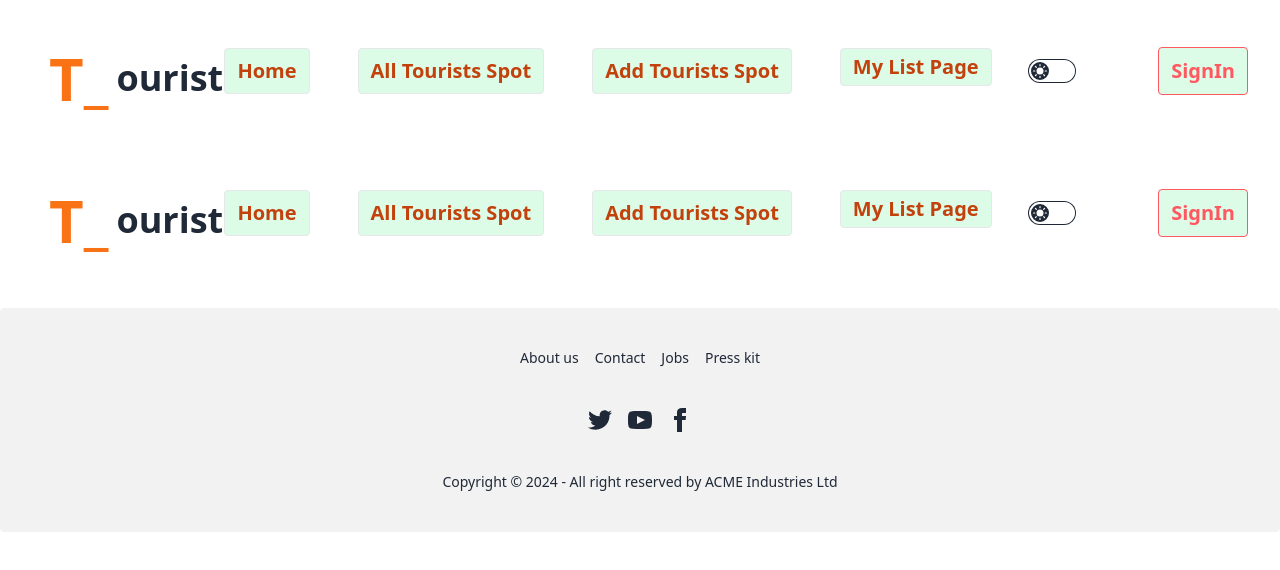
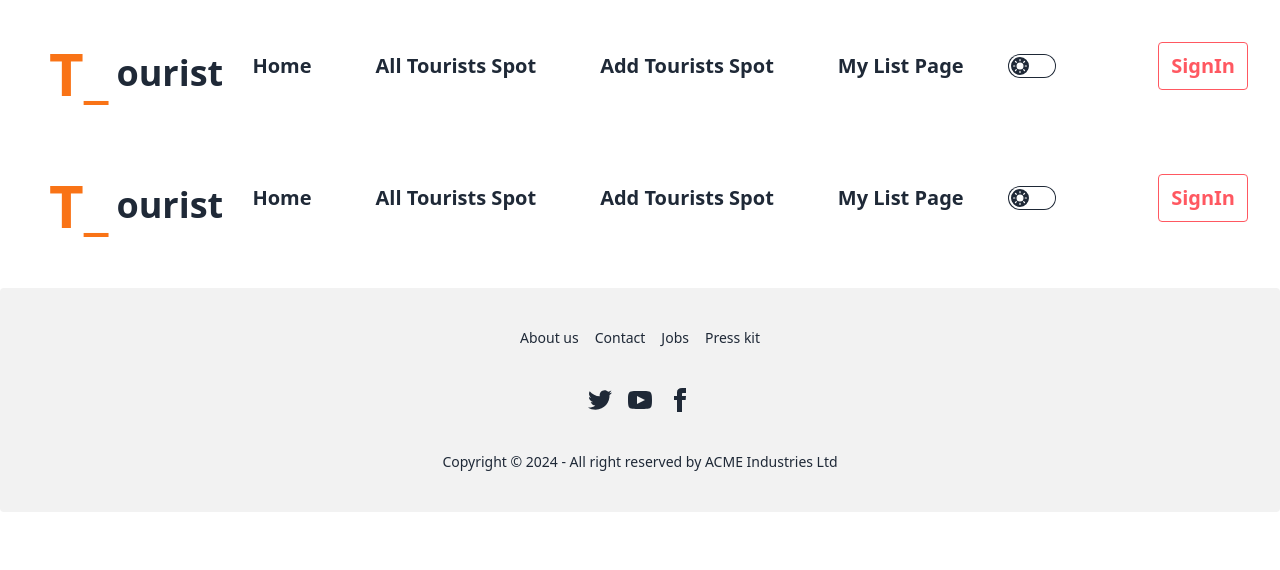
Before and after one commit to TauhidOSD/Tourism-client-public, a React (Vite) app: page /NavBer in a window 1280 px wide. Shown: the top 570 px of the page. Built offline with nearby package versions, Linux system fonts and the light colour scheme; no server answers.

Commit message:
nabver eddit

```diff
--- a/src/Components/Root/NavBer/NavBer.jsx
+++ b/src/Components/Root/NavBer/NavBer.jsx
@@ -41,19 +41,19 @@ const NavBer = () => {
     <>
       <li className="mr-4">
         <NavLink to="/">
-        <div className="px-3 text-xl font-semibold py-2 rounded text-orange-700 bg-green-100 w-full border mx-auto flex items-center justify-center  tooltip " data-tip="Home">Home</div></NavLink>
+        <div className="px-2 text-xl font-semibold py-1 rounded   w-full  mx-auto flex items-center justify-center  tooltip " data-tip="Home">Home</div></NavLink>
       </li>
       <li className="mr-4">
-        <NavLink to="/AllTourist"><div className="px-3 text-xl font-semibold py-2 rounded text-orange-700 bg-green-100 w-full border mx-auto flex items-center justify-center  tooltip " data-tip="All">All Tourists Spot</div>
+        <NavLink to="/AllTourist"><div className="px-2 text-xl font-semibold py-1 rounded   w-full  mx-auto flex items-center justify-center  tooltip " data-tip="All">All Tourists Spot</div>
             </NavLink>
       </li>
       <li className="mr-4">
         <NavLink to="/AddTourist">
-        <div className="px-3 text-xl font-semibold py-2 rounded text-orange-700 bg-green-100 w-full border mx-auto flex items-center justify-center  tooltip " data-tip="Add">Add Tourists Spot</div></NavLink>
+        <div className="px-2 text-xl font-semibold py-1 rounded   w-full  mx-auto flex items-center justify-center  tooltip " data-tip="Add">Add Tourists Spot</div></NavLink>
       </li>
       <li className="mr-4">
         <NavLink to="/myListedPage">
-        <div className=" px-3 text-xl font-semibold py-1 rounded text-orange-700 bg-green-100 w-full border mx-auto flex items-center justify-center  tooltip " data-tip="List">My List Page</div></NavLink>
+        <div className=" px-2 text-xl font-semibold py-1 rounded   w-full mx-auto flex items-center justify-center  tooltip " data-tip="List">My List Page</div></NavLink>
       </li>
     </>
   );
@@ -121,14 +121,14 @@ const NavBer = () => {
         {user ? (
           <button
             onClick={handleLogOut}
-            className="px-3 text-xl font-semibold py-1 rounded text-orange-700 bg-green-100 btn btn-outline btn-error text-white font-bold"
+            className="px-3 text-xl font-semibold py-1 rounded text-orange-700  btn btn-outline btn-error text-white font-bold"
           >
             SignOut
           </button>
         ) : (
           <Link
             to="/SignIn"
-            className="px-3 text-xl font-semibold py-1 rounded text-orange-700 bg-green-100 btn btn-outline btn-error text-white font-bold"
+            className="px-3 text-xl font-semibold py-1 rounded text-orange-700  btn btn-outline btn-error text-white font-bold"
           >
             SignIn
           </Link>
```
